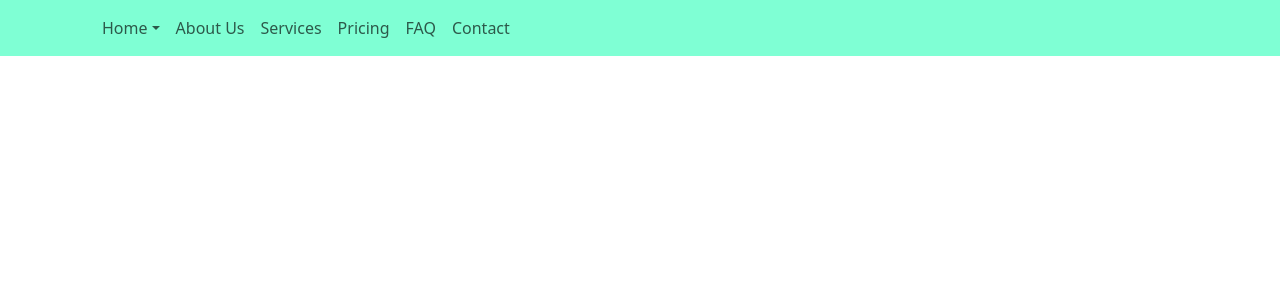
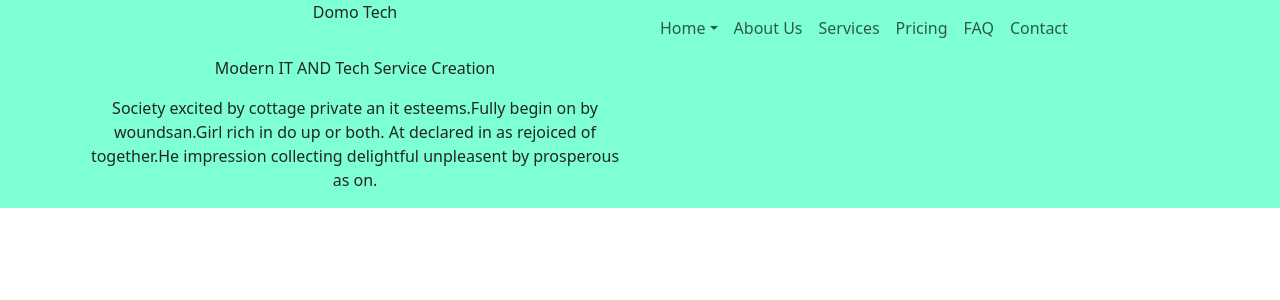
Before and after one commit to TanvirKaurBedi/CodeCraft, a React (Create React App) app: page / in a window 1280 px wide. Shown: the top 300 px of the page. Built offline with nearby package versions, Linux system fonts and the light colour scheme.

Commit message:
made an assets folder and added a laptop image

```diff
--- a/src/components/Header.js
+++ b/src/components/Header.js
@@ -1,5 +1,5 @@
 import React from 'react';
-import { Container, Navbar, Nav, NavDropdown} from 'react-bootstrap';
+import { Container, Navbar, Nav, NavDropdown, Row, Col } from 'react-bootstrap';
 import "../css/Header.css"
 
 const Header = () => {
@@ -7,8 +7,10 @@ return (
     <>
       <div className='header_outermost_div'>
         <Container>
+          <Row>
+            <Col md={6}>Domo Tech</Col>
+            <Col md={6}>
               <Navbar expand="lg">
-            <Container>
                 <Nav className="me-auto">
                   <NavDropdown title="Home" id="basic-nav-dropdown">
                     <NavDropdown.Item href="#news">News</NavDropdown.Item>
@@ -21,8 +23,16 @@ return (
                   <Nav.Link href="#home">FAQ</Nav.Link>
                   <Nav.Link href="#home">Contact</Nav.Link>
                 </Nav>
-            </Container>
               </Navbar>
+            </Col>
+          </Row>
+          <Row>
+            <Col md={6}>
+              <p>Modern IT AND Tech Service Creation</p>
+              <p>Society excited by cottage private an it esteems.Fully begin on by woundsan.Girl rich in do up or both. At declared in as rejoiced of together.He impression collecting delightful unpleasent by prosperous as on. </p>
+              </Col>
+            <Col md={6}></Col>
+          </Row>
         </Container>
       </div>
     </>
```
Also changed, not shown: src/assets/laptopImg.jpg (added). Lines whose indentation alone changed are shown as unchanged.
